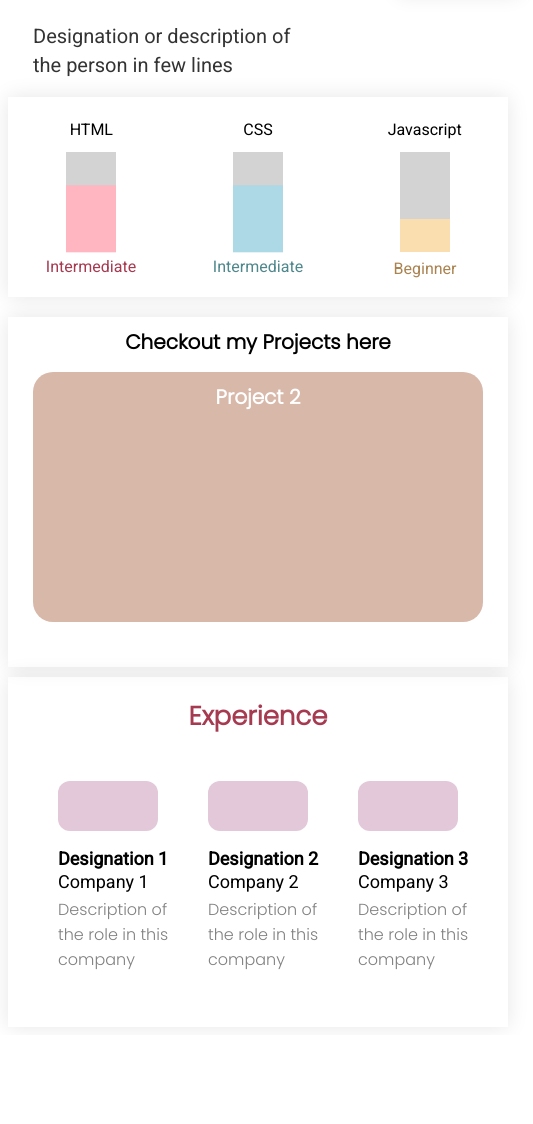
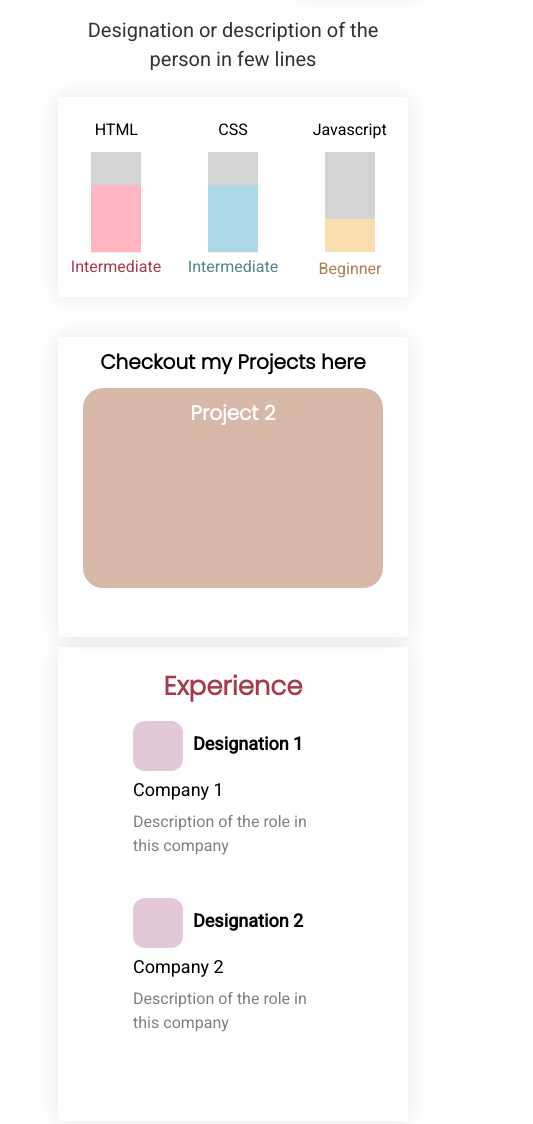
Before and after one commit to ashpsnair/DevChallenge_8-Portfolio, a plain HTML site: page index.html in a window 390 px wide. Shown: the part 281-1405 px from the top of the page, 533 px wide, since content can reach past the window. Before the commit the page ends 1316 px from the top, so only its background shows below. Drawn offline with Linux system fonts and the light colour scheme.

Commit message:
update style

```diff
--- a/index.html
+++ b/index.html
@@ -77,20 +77,16 @@
             <p id="exphead">Experience</p>
             <ul>
                 <li>
-                    <div></div><span><p>Designation 1</p></span>
+                    <div><div></div> <div> Designation 1</div></div>
                     <p>Company 1</p>
                     <p>Description of the role in this company</p>
                 </li>
                 <li>
-                    <div></div><span><p>Designation 2</p></span>
+                    <div><div></div> <div> Designation 2</div></div>
                     <p>Company 2</p>
                     <p>Description of the role in this company</p>
                 </li>
-                <li>
-                    <div></div><span><p>Designation 3</p></span>
-                    <p>Company 3</p>
-                    <p>Description of the role in this company</p>
-                </li>
+
             </ul>
         </div>
     </div>
--- a/style.css
+++ b/style.css
@@ -197,32 +197,39 @@ nav li{
     margin-top: 15px;
 }
 .exp ul li div{
+    width: 200px;
+    height:50px;
+}
+.exp ul li div div:nth-child(1){
     width: 50px;
     height: 50px;
     float: left;
     background-color:#e2c8d9;
-    margin-right: 4%;
     border-radius: 12px;
-    transition: width 1s;
+
 }
-
-.exp ul li span p{
+.exp ul li div:nth-child(1) div:nth-child(2){
+    padding-top: 10px;
+    padding-left: 60px;
     font-family: 'Heebo', sans-serif;
     font-size:20px;
     font-weight: 700;
+}
+.exp ul li p:nth-child(2){
+    font-family: 'Heebo', sans-serif;
+    font-size:20px;
+    text-align: left;
+    margin-top: 3%;
 
 }
-
 .exp ul li p:nth-child(3){
     font-family: 'Heebo', sans-serif;
     font-size:18px;
-    margin-top: -3%;
+    text-align: left;
+    color: grey;
+    margin-top: 3%;
 }
-.exp ul li p:nth-child(4){
-    font-size:18px;
-    margin-top: 1%;
-    color: grey;
-}
+
 
 .row3 {
     width:1000px;
@@ -251,7 +258,7 @@ nav li{
 @media screen and (max-width: 800px){
 
     .main{
-        width: 500px;
+        width: 400px;
         margin: auto;
     }
     nav{
@@ -265,7 +272,7 @@ nav li{
       width: 150px;
       height: 200px;
       padding-top:40px;
-      padding-left: 300px;
+      padding-left: 250px;
        display: block;
        margin: 0%;
 
@@ -280,13 +287,13 @@ nav li{
 
    }
     .row1{
-        width: 500px;
+        width: 300px;
         display: block;
-        margin:0%;
         height: auto;
+        margin-bottom: 40px;
     }
     .namecard{
-        width: 450px;
+        width: 300px;
         display:block;
         height:300px;
         margin:auto;
@@ -296,27 +303,30 @@ nav li{
         width: 200px;
         height: 200px;
         border-radius: 50%;
-        margin-left: 30px;
-
+        margin-left: 20px;
 
     }
     .namecard div{
-        width: 500px;
+        width: 300px;
+        height: 80px;
     }
 
     .namecard div:nth-child(2) p:nth-child(1){
         transform: translateY(-300px);
         margin-top: 5%;
         margin-bottom: 8%;
+        width: 350px;
+        text-align:center;
 
     }
     .namecard div:nth-child(2) p:nth-child(2){
-        width: 280px;
-        transform: translateY(-100px);
-
+        width: 300px;
+        transform: translateY(-80px);
+        width: 350px;
+        text-align:center;
     }
     .skills{
-        width: 500px;
+        width: 350px;
         display:flex;
         height:200px;
         margin:auto;
@@ -365,15 +375,15 @@ nav li{
     }
 
     .blocks{
-        width: 500px;
+        width: 300px;
         display: block;
         height: auto;
         margin: auto;
 
     }
     .projects{
-        width: 500px;
-        height:350px;
+        width: 350px;
+        height:300px;
         margin: auto;
 
     }
@@ -387,49 +397,47 @@ nav li{
      margin-bottom: 3%;
 }
 .slides div{
-    width:450px;
-    height: 250px;
+    width:300px;
+    height: 200px;
 
 }
 
 
 .exp{
-    width: 500px;
-    height:350px;
+    width: 350px;
+    height:auto;
 }
 #exphead{
     padding-top:20px;
 }
 .exp ul{
-    display: flex;
-    width: 400px;
-    margin-top:20px;
+    display: block;
+    height: auto;
+    width: 300px;
+    height: 400px;
+    margin-top:15px;
 }
-
-.exp ul li div:nth-child(1){
-    width: 100px;
-    margin-bottom: 15px;
-
-}
-.exp ul li p:nth-child(1){
-    width: 150px;
-    text-align: left;
-    font-size:18px;
-    font-weight: 600;
+.exp li{
+    width: 200px;
+    margin: auto;
+    margin-bottom: 40px;
 
 }
 
-.exp ul li p:nth-child(3){
-    font-size:18px;
-    font-weight: 400;
-    text-align: left;
-}
-.exp ul li p:nth-child(4){
-   font-size:16px;
-   text-align: left;
-   width: 130px;
+.exp ul li div:nth-child(1) div:nth-child(2){
+     font-size:18px;
 
 }
+.exp ul li p:nth-child(2){
+     font-size:18px;
+
+
+}
+.exp ul li p:nth-child(3){
+    font-size:16px;
+
+}
+
 
 .row3 {
         display: none;
```
